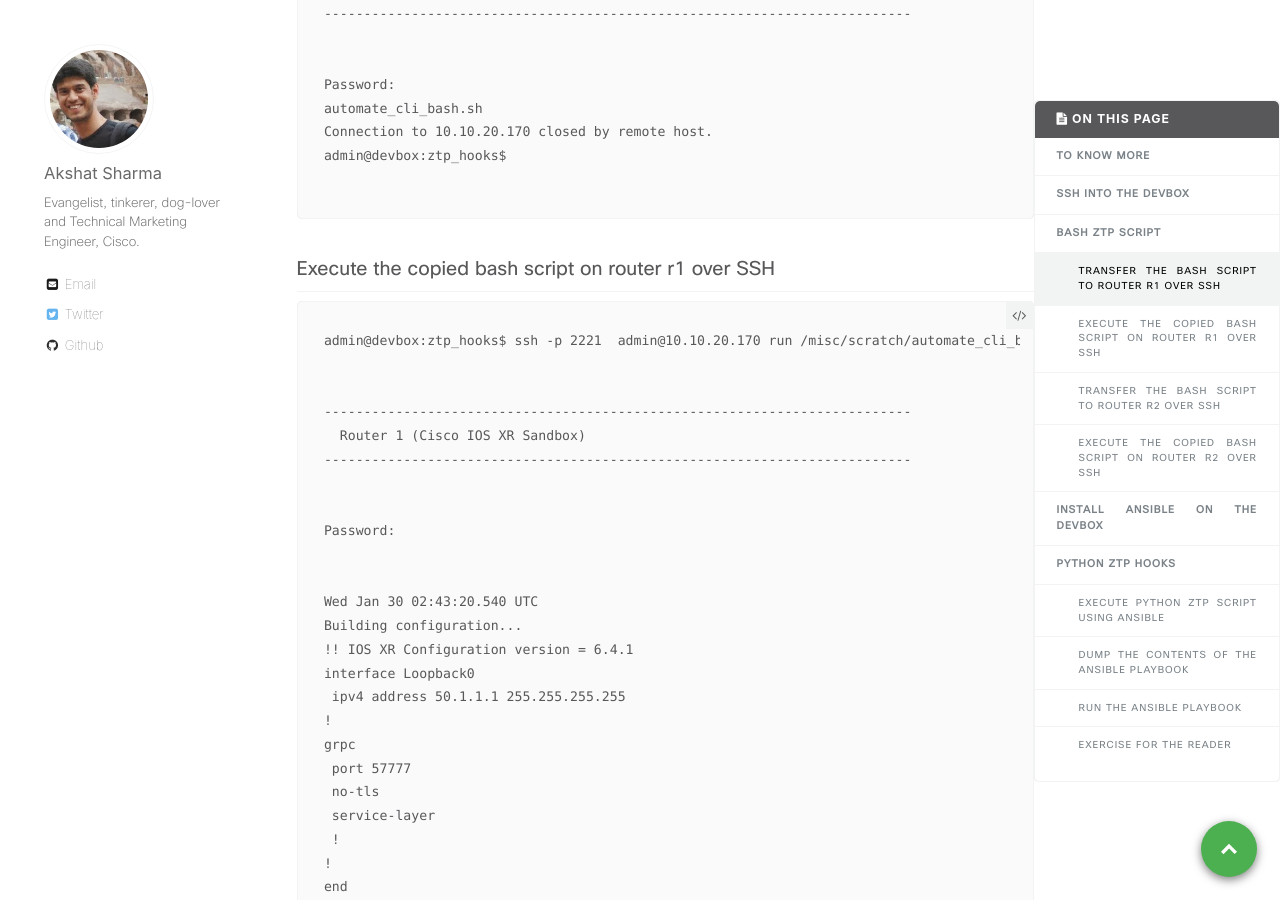
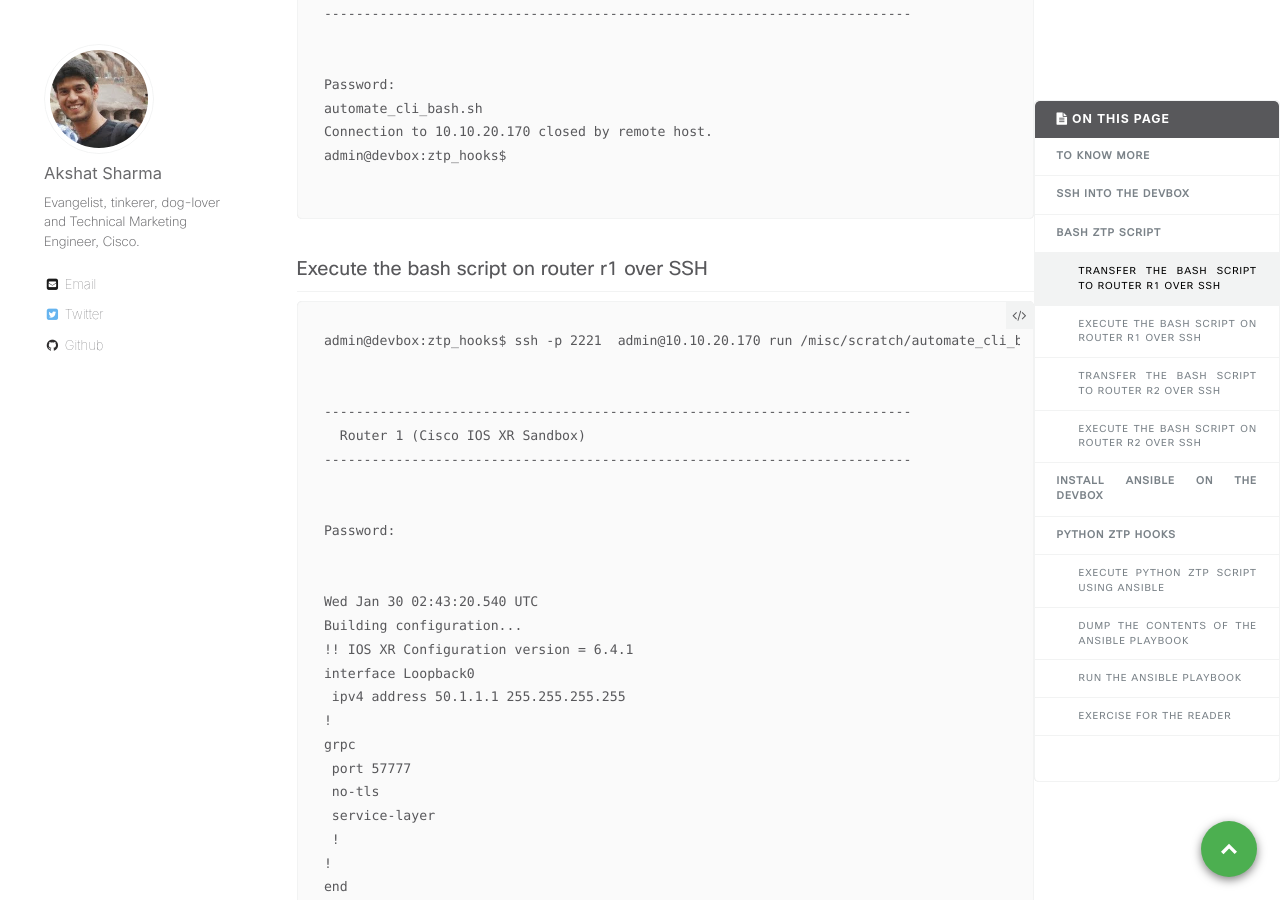
Before and after one commit to nanog75/hackathon, a Jekyll site: the page built from _wkinstructions/2018-06-12-step-1-ios-xr-ztp-bash-and-python-hooks.md, in a window 1280 px wide and 900 px high, scrolled down 4400 px. Built offline with Jekyll 4.4.1, drawn with Linux system fonts in a browser that asks for light colours; comment, search, counter and statistics services are not loaded; some of the changed text lies outside the part shown.

Commit message:
Update 2018-06-12-step-1-ios-xr-ztp-bash-and-python-hooks.md

````diff
--- a/_wkinstructions/2018-06-12-step-1-ios-xr-ztp-bash-and-python-hooks.md
+++ b/_wkinstructions/2018-06-12-step-1-ios-xr-ztp-bash-and-python-hooks.md
@@ -189,7 +189,7 @@ admin@devbox:ztp_hooks$
 ```
 
 
-### Execute the copied bash script on router r1 over SSH
+### Execute the bash script on router r1 over SSH
 
 ```
 admin@devbox:ztp_hooks$ ssh -p 2221  admin@10.10.20.170 run /misc/scratch/automate_cli_bash.sh
@@ -251,7 +251,7 @@ admin@devbox:ztp_hooks$
 
 ```
 
-### Execute the copied bash script on router r2 over SSH
+### Execute the bash script on router r2 over SSH
 
 
 ```
````
